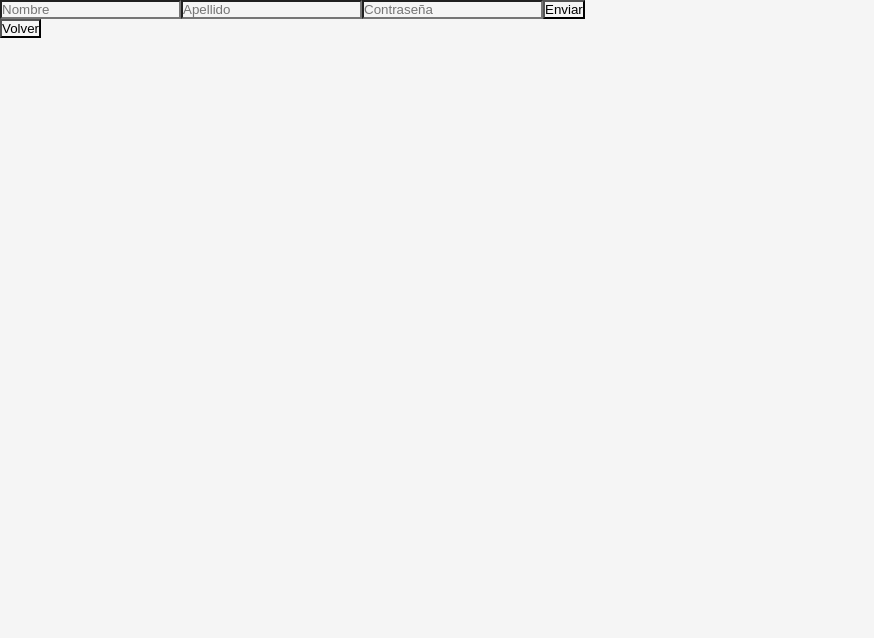
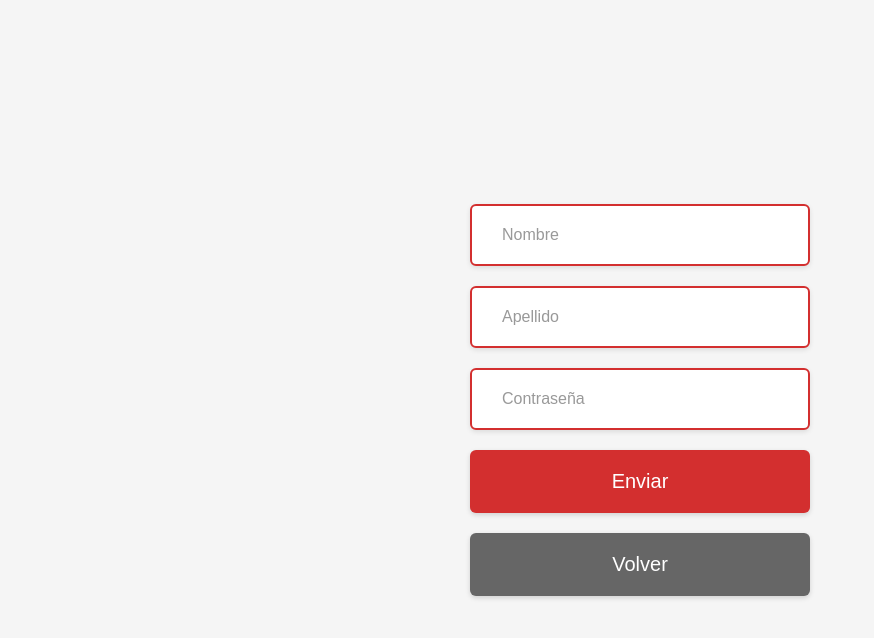
Before and after one commit to VictorMoyan0/Wallet, a React (Vite) app: page /#/register in a window 1280 px wide. Shown: the top 638 px of the page, without its empty margins (0-874 px from the left). Built offline with nearby package versions, Linux system fonts and the light colour scheme; sample sign-in values are in the browser's storage.

Commit message:
add register style

```diff
--- a/src/Style.css
+++ b/src/Style.css
@@ -111,6 +111,125 @@
 @media (max-width: 400px) {
   .login-container form,
   .btn-register {
+    width: 100%;
+    max-width: 340px;
+  }
+}
+
+/* ---------------------------- Style Register.jsx  ------------------------------ */
+
+.register-container {
+  min-height: 100vh;
+  display: flex;
+  flex-direction: column;
+  align-items: center;
+  justify-content: center;
+  background-color: #f5f5f5;
+  padding: 20px;
+}
+
+.register-container form {
+  width: 340px;
+  display: flex;
+  flex-direction: column;
+  gap: 20px;
+  margin-bottom: 20px;
+}
+
+/* Inputs del formulario */
+.register-container input {
+  width: 100%;
+  background-color: white;
+  color: #333;
+  border: 2px solid #d32f2f;
+  padding: 20px 30px;
+  font-size: 16px;
+  border-radius: 6px;
+  transition: all 0.2s ease;
+  box-shadow: 0 2px 5px rgba(0, 0, 0, 0.1);
+  outline: none;
+}
+
+.register-container input::placeholder {
+  color: #999;
+}
+
+.register-container input:focus {
+  border-color: #c62828;
+  box-shadow: 0 4px 8px rgba(211, 47, 47, 0.2);
+}
+
+.register-container input:hover {
+  border-color: #c62828;
+}
+
+/* Input inválido */
+.register-container input:invalid:not(:placeholder-shown) {
+  border-color: #ff6b6b;
+}
+
+.register-container input:valid:not(:placeholder-shown) {
+  border-color: #4caf50;
+}
+
+/* Botón de enviar */
+.register-container button[type="submit"] {
+  width: 100%;
+  background-color: #d32f2f;
+  color: white;
+  border: none;
+  padding: 20px 30px;
+  font-size: 20px;
+  font-weight: 400;
+  cursor: pointer;
+  border-radius: 6px;
+  transition: all 0.2s ease;
+  box-shadow: 0 2px 5px rgba(0, 0, 0, 0.15);
+  text-align: center;
+}
+
+.register-container button[type="submit"]:hover {
+  background-color: #c62828;
+  box-shadow: 0 4px 8px rgba(0, 0, 0, 0.25);
+  transform: translateY(-2px);
+}
+
+.register-container button[type="submit"]:active {
+  transform: scale(0.98);
+  box-shadow: 0 1px 3px rgba(0, 0, 0, 0.2);
+}
+
+/* Botón de volver */
+.register-container > button:last-child {
+  width: 340px;
+  background-color: #666;
+  color: white;
+  border: none;
+  padding: 20px 30px;
+  font-size: 20px;
+  font-weight: 400;
+  cursor: pointer;
+  border-radius: 6px;
+  transition: all 0.2s ease;
+  box-shadow: 0 2px 5px rgba(0, 0, 0, 0.15);
+  text-align: center;
+}
+
+.register-container > button:last-child:hover {
+  background-color: #555;
+  box-shadow: 0 4px 8px rgba(0, 0, 0, 0.25);
+  transform: translateY(-2px);
+}
+
+.register-container > button:last-child:active {
+  transform: scale(0.98);
+  box-shadow: 0 1px 3px rgba(0, 0, 0, 0.2);
+}
+
+/* Responsive */
+@media (max-width: 400px) {
+  .register-container form,
+  .register-container > button:last-child {
     width: 100%;
     max-width: 340px;
   }
```
